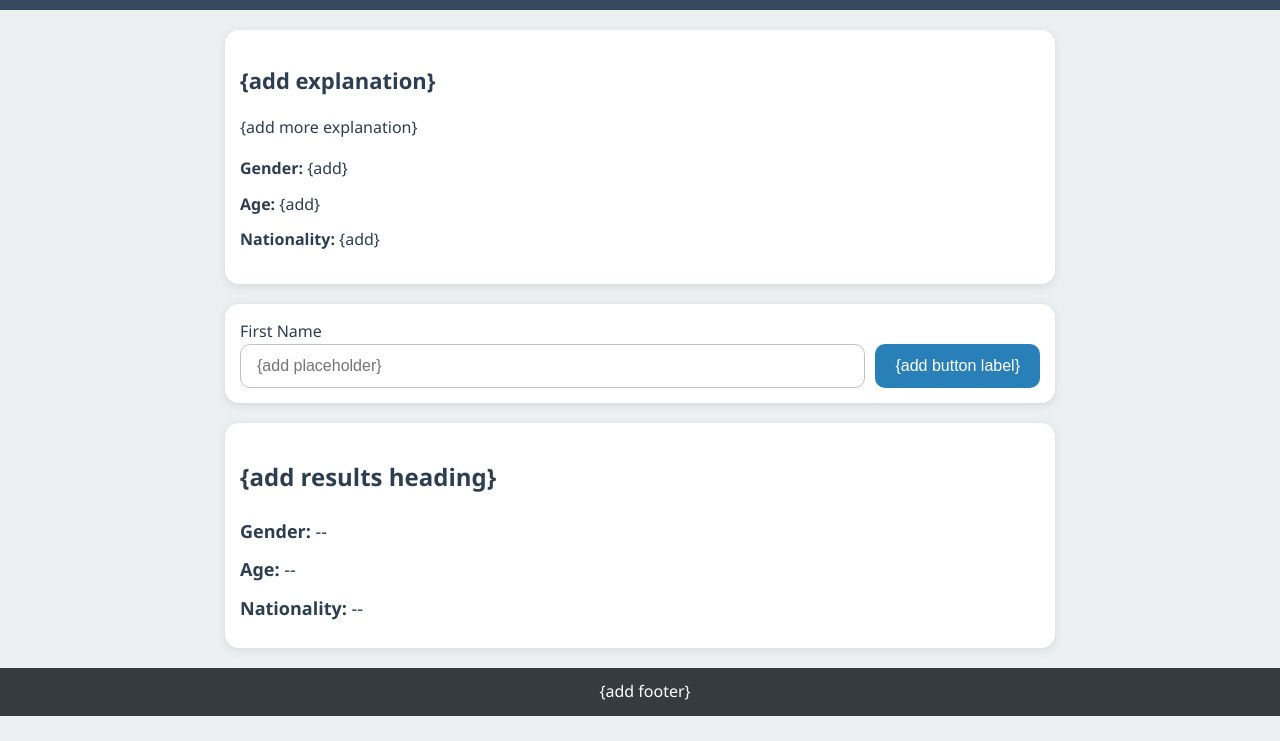
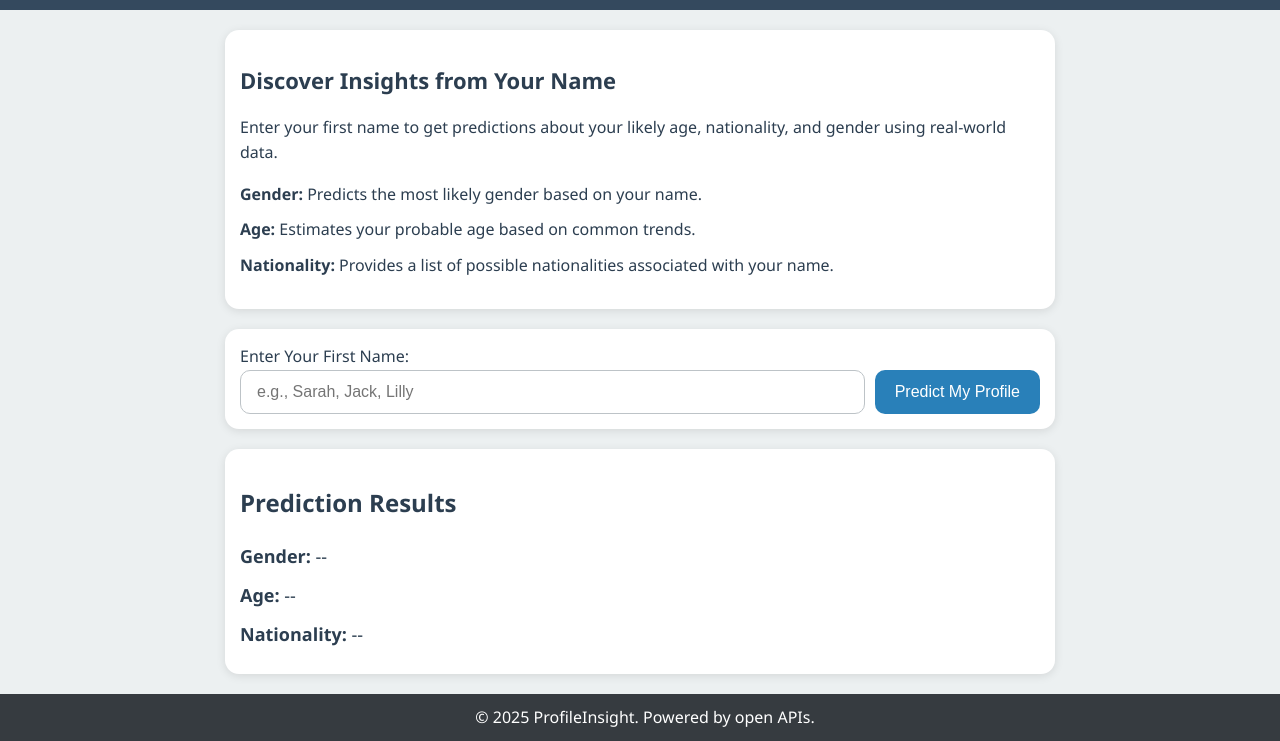
Before and after one commit to MiriamIny/ProfileInsight, a plain HTML site: page index.html in a window 1280 px wide. Shown: the part 84-825 px from the top of the page. Before the commit the page ends 800 px from the top, so only its background shows below. Drawn offline with Linux system fonts and the light colour scheme; a script that the page names is missing.

Commit message:
customized html

```diff
--- a/index.html
+++ b/index.html
@@ -4,36 +4,36 @@
 <head>
     <meta charset="UTF-8">
     <meta name="viewport" content="width=device-width, initial-scale=1.0">
-    <title>{add title}</title>
+    <title>ProfileInsight</title>
     <link rel="stylesheet" href="styles.css">
 </head>
 
 <body>
     <header>
-        <h1>{add header}</h1>
+        <h1>ProfileInsight</h1>
     </header>
 
     <main>
         <article class="description">
-            <h2>{add explanation}</h2>
-            <p>{add more explanation}</p>
+            <h2>Discover Insights from Your Name</h2>
+            <p>Enter your first name to get predictions about your likely age, nationality, and gender using real-world data.</p>
             <ul>
-                <li><strong>Gender:</strong> {add}</li>
-                <li><strong>Age:</strong> {add}</li>
-                <li><strong>Nationality:</strong> {add}</li>
+                <li><strong>Gender:</strong> Predicts the most likely gender based on your name.</li>
+                <li><strong>Age:</strong> Estimates your probable age based on common trends.</li>
+                <li><strong>Nationality:</strong> Provides a list of possible nationalities associated with your name.</li>
             </ul>
         </article>
 
         <article class="input-section">
             <div id="nameField">
-                <label for="nameInput">First Name</label>
-                <input type="text" id="nameInput" name="firstName" placeholder="{add placeholder}" />
+                <label for="nameInput">Enter Your First Name:</label>
+                <input type="text" id="nameInput" name="firstName" placeholder="e.g., Sarah, Jack, Lilly" />
             </div>
-            <button id="predictBtn" type="button">{add button label}</button>
+            <button id="predictBtn" type="button">Predict My Profile</button>
         </article>
 
         <article class="result">
-            <h2>{add results heading}</h2>
+            <h2>Prediction Results</h2>
             <p id="genderResult"><strong>Gender:</strong> --</p>
             <p id="ageResult"><strong>Age:</strong> --</p>
             <p id="nationalityResult"><strong>Nationality:</strong> --</p>
@@ -41,7 +41,7 @@
     </main>
 
     <footer>
-        <p>{add footer}</p>
+        <p>&copy; 2025 ProfileInsight. Powered by open APIs.</p>
     </footer>
 
     <script src="script.js"></script>
```
